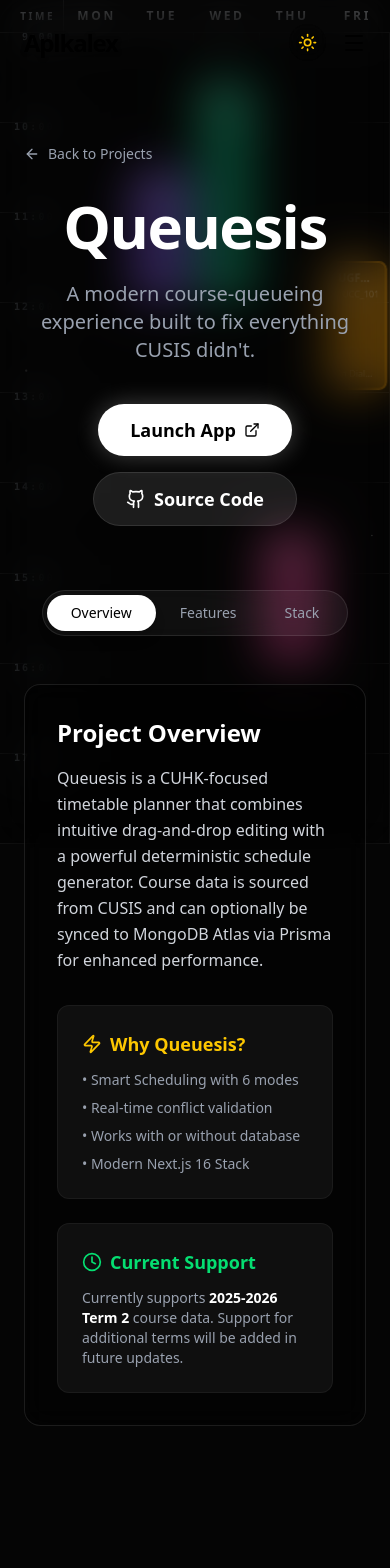
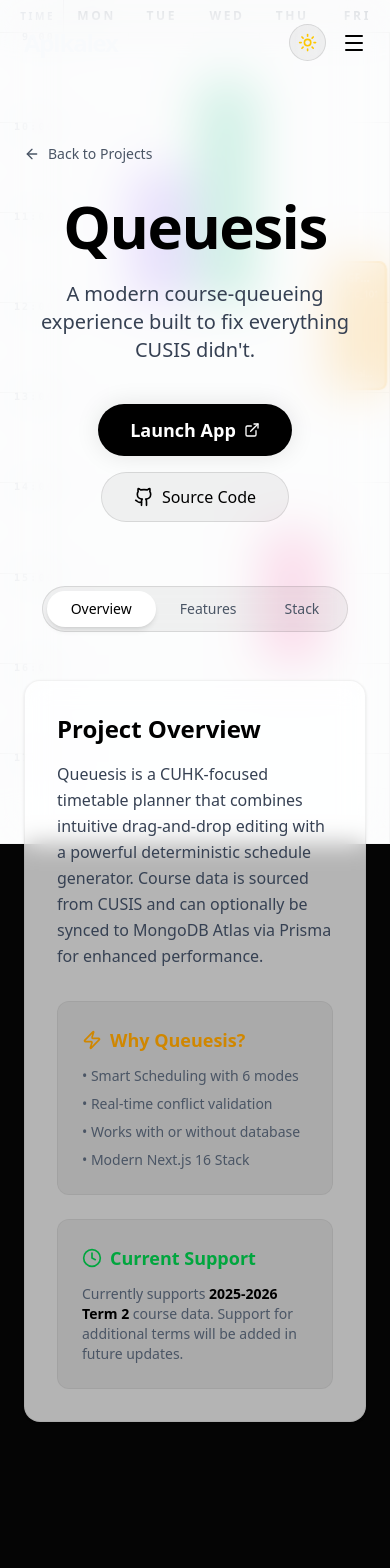
Before and after one commit to Aplkalex/aplkalex.com, a Next.js app: page /queuesis in a window 390 px wide. Shown: the top 1568 px of the page. Built offline with nearby package versions, Linux system fonts and the light colour scheme.

Commit message:
improve UI transitions and enhance light/dark mode styling for various components and pages.

```diff
--- a/src/app/globals.css
+++ b/src/app/globals.css
@@ -27,6 +27,9 @@
 
     /* Interactive */
     --hover-border: rgba(0, 0, 0, 0.12);
+
+    /* Navbar */
+    --navbar-bg-scrolled: rgba(255, 255, 255, 0.75);
 }
 
 .dark {
@@ -40,6 +43,9 @@
     --glass-border: rgba(255, 255, 255, 0.15);
     --gradient-start: #ffffff;
     --gradient-end: #777777;
+
+    /* Navbar */
+    --navbar-bg-scrolled: rgba(0, 0, 0, 0.75);
 }
 
 @theme {
--- a/src/app/page.tsx
+++ b/src/app/page.tsx
@@ -163,7 +163,7 @@
                                         repeatDelay: 1
                                     }}
                                 >👋</motion.span>, I'm <br />
-                                <ScrambleText text="Aplkalex" className="text-black dark:text-white" />.
+                                <ScrambleText text="Aplkalex" className="text-black dark:text-white drop-shadow-[0_4px_12px_rgba(0,0,0,0.25)]" />.
                             </motion.h1>
                             <motion.h2 variants={fadeInUp} className="text-2xl md:text-3xl theme-text-muted mb-6 font-light">
                                 IBBA & Computer Science Student @ CUHK | Exchange @ UBC <br />
--- a/src/app/queuesis/page.tsx
+++ b/src/app/queuesis/page.tsx
@@ -27,20 +27,20 @@
             <AnimatePresence>
                 {zooming && (
                     <motion.div
-                        className="fixed inset-0 z-[9999] bg-black"
+                        className="fixed inset-0 z-[9999] bg-white dark:bg-black"
                         initial={{ clipPath: 'circle(0% at 50% 50%)' }}
                         animate={{ clipPath: 'circle(150% at 50% 50%)' }}
                         exit={{ opacity: 0 }}
-                        transition={{ duration: 0.8, ease: "easeInOut" }}
+                        transition={{ duration: 0.6, ease: [0.22, 1, 0.36, 1] }} // Faster, smoother easing
                     />
                 )}
             </AnimatePresence>
 
             {/* Interactive Background */}
-            <div className="fixed inset-0 z-0">
+            <div className="fixed inset-0 z-0 bg-[#f8f9fa] dark:bg-black">
                 <QueuesisShowcase variant="fullscreen" />
-                {/* Dark overlay to ensure text readability */}
-                <div className="absolute inset-0 bg-black/30 backdrop-blur-xl pointer-events-none" />
+                {/* Overlay - Bright White in light mode, Dark in dark mode */}
+                <div className="absolute inset-0 bg-white/60 dark:bg-black/40 backdrop-blur-xl pointer-events-none" />
             </div>
 
             <div className="container mx-auto px-6 py-12 pb-32 relative z-10 pointer-events-none">
@@ -48,7 +48,7 @@
                 <div className="mb-16 pointer-events-auto">
                     <Link
                         href="/"
-                        className="inline-flex items-center text-sm text-gray-400 hover:text-white transition-colors mb-8 group"
+                        className="inline-flex items-center text-sm text-gray-600 hover:text-black dark:text-gray-400 dark:hover:text-white transition-colors mb-8 group"
                     >
                         <ArrowLeft className="w-4 h-4 mr-2 group-hover:-translate-x-1 transition-transform" />
                         Back to Projects
@@ -58,7 +58,7 @@
                         <motion.h1
                             initial={{ opacity: 0, y: 20 }}
                             animate={{ opacity: 1, y: 0 }}
-                            className="text-6xl md:text-8xl font-bold font-display mb-6 tracking-tight"
+                            className="text-6xl md:text-8xl font-bold font-display mb-6 tracking-tight text-black dark:text-white"
                         >
                             Queuesis
                         </motion.h1>
@@ -67,7 +67,7 @@
                             initial={{ opacity: 0, y: 20 }}
                             animate={{ opacity: 1, y: 0 }}
                             transition={{ delay: 0.1 }}
-                            className="text-xl text-gray-400 mb-10 max-w-2xl"
+                            className="text-xl text-gray-700 dark:text-gray-400 mb-10 max-w-2xl"
                         >
                             A modern course-queueing experience built to fix everything CUSIS didn't.
                         </motion.p>
@@ -95,7 +95,7 @@
                                 }}
                                 whileHover={{ scale: 1.05 }}
                                 whileTap={{ scale: 0.95 }}
-                                className="group px-8 py-3 bg-white text-black rounded-full font-bold text-lg transition-all flex items-center gap-2 shadow-[0_0_25px_rgba(255,255,255,0.25)] hover:shadow-[0_0_45px_rgba(255,255,255,0.4)] relative overflow-hidden"
+                                className="group px-8 py-3 bg-black text-white dark:bg-white dark:text-black rounded-full font-bold text-lg transition-all flex items-center gap-2 shadow-[0_0_25px_rgba(0,0,0,0.1)] hover:shadow-[0_0_45px_rgba(0,0,0,0.2)] dark:shadow-[0_0_25px_rgba(255,255,255,0.25)] dark:hover:shadow-[0_0_45px_rgba(255,255,255,0.4)] relative overflow-hidden"
                             >
                                 <AnimatePresence>
                                     {isLaunching && (
@@ -118,7 +118,7 @@
                                 href="https://github.com/aplkalex/queuesis"
                                 target="_blank"
                                 rel="noopener noreferrer"
-                                className="px-8 py-3 bg-white/10 text-white rounded-full font-bold text-lg hover:bg-white/20 transition-all flex items-center gap-2 border border-white/10"
+                                className="px-8 py-3 bg-black/5 text-black border border-black/10 hover:bg-black/10 dark:bg-white/10 dark:text-white dark:border-white/10 dark:hover:bg-white/20 transition-all flex items-center gap-2 rounded-full"
                             >
                                 <Github className="w-5 h-5" />
                                 Source Code
@@ -130,7 +130,7 @@
                 {/* Content Tabs */}
                 <div className="max-w-4xl mx-auto pointer-events-auto">
                     <div className="flex justify-center mb-12">
-                        <div className="p-1 bg-white/5 rounded-full border border-white/10 backdrop-blur-sm">
+                        <div className="p-1 bg-black/5 border border-black/10 dark:bg-white/5 dark:border-white/10 rounded-full backdrop-blur-sm">
                             {['overview', 'features', 'stack'].map((tab) => (
                                 <button
                                     key={tab}
@@ -138,8 +138,8 @@
                                     className={cn(
                                         "px-6 py-2 rounded-full text-sm font-medium transition-all",
                                         activeTab === tab
-                                            ? "bg-white text-black shadow-lg"
-                                            : "text-gray-400 hover:text-white"
+                                            ? "bg-white text-black shadow-md"
+                                            : "text-gray-600 hover:text-black dark:text-gray-400 dark:hover:text-white"
                                     )}
                                 >
                                     {tab.charAt(0).toUpperCase() + tab.slice(1).replace('stack', ' Tech Stack').replace('features', ' Key Features')}
@@ -157,32 +157,32 @@
                             transition={{ duration: 0.3 }}
                         >
                             {activeTab === 'overview' && (
-                                <div className="bg-black/40 border border-white/10 rounded-2xl p-8 backdrop-blur-md">
-                                    <h2 className="text-2xl font-bold mb-4 font-display">Project Overview</h2>
-                                    <p className="text-gray-300 leading-relaxed mb-8">
+                                <div className="bg-white/70 border border-black/5 dark:bg-black/40 dark:border-white/10 rounded-2xl p-8 backdrop-blur-md shadow-sm dark:shadow-none">
+                                    <h2 className="text-2xl font-bold mb-4 font-display text-black dark:text-white">Project Overview</h2>
+                                    <p className="text-gray-700 dark:text-gray-300 leading-relaxed mb-8">
                                         Queuesis is a CUHK-focused timetable planner that combines intuitive drag-and-drop editing with a powerful
                                         deterministic schedule generator. Course data is sourced from CUSIS and can optionally be synced to MongoDB
                                         Atlas via Prisma for enhanced performance.
                                     </p>
 
                                     <div className="grid md:grid-cols-2 gap-6">
-                                        <div className="bg-white/5 rounded-xl p-6 border border-white/5">
-                                            <h3 className="text-lg font-bold mb-3 flex items-center gap-2 text-yellow-400">
+                                        <div className="bg-black/5 border border-black/5 dark:bg-white/5 dark:border-white/5 rounded-xl p-6">
+                                            <h3 className="text-lg font-bold mb-3 flex items-center gap-2 text-yellow-600 dark:text-yellow-400">
                                                 <Zap className="w-5 h-5" /> Why Queuesis?
                                             </h3>
-                                            <ul className="space-y-2 text-sm text-gray-400">
+                                            <ul className="space-y-2 text-sm text-gray-600 dark:text-gray-400">
                                                 <li className="flex items-center gap-2">• Smart Scheduling with 6 modes</li>
                                                 <li className="flex items-center gap-2">• Real-time conflict validation</li>
                                                 <li className="flex items-center gap-2">• Works with or without database</li>
                                                 <li className="flex items-center gap-2">• Modern Next.js 16 Stack</li>
                                             </ul>
                                         </div>
-                                        <div className="bg-white/5 rounded-xl p-6 border border-white/5">
-                                            <h3 className="text-lg font-bold mb-3 flex items-center gap-2 text-green-400">
+                                        <div className="bg-black/5 border border-black/5 dark:bg-white/5 dark:border-white/5 rounded-xl p-6">
+                                            <h3 className="text-lg font-bold mb-3 flex items-center gap-2 text-green-600 dark:text-green-400">
                                                 <Clock className="w-5 h-5" /> Current Support
                                             </h3>
-                                            <p className="text-sm text-gray-400">
-                                                Currently supports <span className="text-white font-bold">2025-2026 Term 2</span> course data.
+                                            <p className="text-sm text-gray-600 dark:text-gray-400">
+                                                Currently supports <span className="text-black dark:text-white font-bold">2025-2026 Term 2</span> course data.
                                                 Support for additional terms will be added in future updates.
                                             </p>
                                         </div>
@@ -203,14 +203,14 @@
                                             initial={{ opacity: 0, x: -20 }}
                                             animate={{ opacity: 1, x: 0 }}
                                             transition={{ delay: i * 0.1 }}
-                                            className="bg-black/40 border border-white/10 rounded-xl p-6 flex items-start gap-4 backdrop-blur-md hover:bg-white/5 transition-colors"
+                                            className="bg-white/70 border border-black/5 dark:bg-black/40 dark:border-white/10 rounded-xl p-6 flex items-start gap-4 backdrop-blur-md hover:bg-black/5 dark:hover:bg-white/5 transition-colors shadow-sm dark:shadow-none"
                                         >
-                                            <div className="p-3 bg-white/5 rounded-lg">
+                                            <div className="p-3 bg-black/5 dark:bg-white/5 rounded-lg">
                                                 {feature.icon}
                                             </div>
                                             <div>
-                                                <h3 className="text-lg font-bold mb-1">{feature.title}</h3>
-                                                <p className="text-gray-400 text-sm">{feature.desc}</p>
+                                                <h3 className="text-lg font-bold mb-1 text-black dark:text-white">{feature.title}</h3>
+                                                <p className="text-gray-600 dark:text-gray-400 text-sm">{feature.desc}</p>
                                             </div>
                                         </motion.div>
                                     ))}
@@ -233,12 +233,12 @@
                                             initial={{ opacity: 0, scale: 0.9 }}
                                             animate={{ opacity: 1, scale: 1 }}
                                             transition={{ delay: i * 0.05 }}
-                                            className="bg-black/40 border border-white/10 rounded-xl p-6 flex flex-col items-center gap-3 hover:border-white/30 transition-colors backdrop-blur-md group"
+                                            className="bg-white/70 border border-black/5 dark:bg-black/40 dark:border-white/10 rounded-xl p-6 flex flex-col items-center gap-3 hover:border-black/30 dark:hover:border-white/30 transition-colors backdrop-blur-md group shadow-sm dark:shadow-none"
                                         >
                                             <div className="group-hover:scale-110 transition-transform duration-300">
                                                 {tech.icon}
                                             </div>
-                                            <span className="font-mono text-sm text-gray-300">{tech.name}</span>
+                                            <span className="font-mono text-sm text-gray-700 dark:text-gray-300">{tech.name}</span>
                                         </motion.div>
                                     ))}
                                 </div>
--- a/src/components/Navbar.tsx
+++ b/src/components/Navbar.tsx
@@ -21,16 +21,20 @@
     return (
         <nav
             className={cn(
-                'fixed top-0 w-full z-50 transition-all duration-300 border-b',
+                'fixed top-0 w-full z-50 transition-all duration-500 border-b',
                 scrolled
-                    ? 'bg-white/70 dark:bg-black/70 backdrop-blur-xl border-black/5 dark:border-white/10 py-4 shadow-sm dark:shadow-lg'
+                    ? 'backdrop-blur-xl border-black/5 dark:border-white/10 py-4 shadow-sm dark:shadow-lg'
                     : 'bg-transparent border-transparent py-6'
             )}
+            style={{
+                backgroundColor: scrolled ? 'var(--navbar-bg-scrolled)' : 'transparent'
+            }}
         >
             <div className="container mx-auto px-6 flex justify-between items-center">
                 <Link
                     href="/"
-                    className="text-2xl font-bold tracking-tighter font-display text-black dark:text-white drop-shadow-[0_1px_2px_rgba(0,0,0,0.15)]"
+                    className="text-2xl font-bold tracking-tighter font-display transition-colors duration-500"
+                    style={{ color: 'var(--foreground-strong)' }}
                 >
                     Aplkalex
                 </Link>
@@ -46,8 +50,9 @@
                     <Link href="/awards" className="text-sm text-gray-700 hover:text-black dark:text-gray-400 dark:hover:text-white transition-colors">
                         Awards
                     </Link>
-                    <ThemeToggle />
-
+                    <div className="transition-opacity duration-500 opacity-100">
+                        <ThemeToggle />
+                    </div>
                     <Link
                         href="/#contact"
                         className="px-5 py-2 bg-black text-white dark:bg-white dark:text-black rounded-full text-sm font-semibold hover:scale-105 transition-transform"
@@ -60,7 +65,7 @@
                 <div className="md:hidden flex items-center gap-4">
                     <ThemeToggle />
                     <button
-                        className="text-black dark:text-white"
+                        className="text-black dark:text-white transition-colors duration-500"
                         onClick={() => setMobileMenuOpen(!mobileMenuOpen)}
                     >
                         {mobileMenuOpen ? <X /> : <Menu />}
--- a/src/components/ui/QueuesisShowcase.tsx
+++ b/src/components/ui/QueuesisShowcase.tsx
@@ -69,22 +69,22 @@
     return (
         <div className={cn(
             "w-full h-full flex flex-col overflow-hidden relative pointer-events-auto",
-            isCard && "bg-white/[0.03] rounded-2xl border border-white/[0.07] shadow-[0_32px_72px_-50px_rgba(15,23,42,0.55)] backdrop-blur-none",
+            isCard && "bg-black/[0.03] dark:bg-white/[0.03] rounded-2xl border border-black/[0.07] dark:border-white/[0.07] shadow-[0_32px_72px_-50px_rgba(15,23,42,0.1)] dark:shadow-[0_32px_72px_-50px_rgba(15,23,42,0.55)] backdrop-blur-none",
             className
         )}>
             {/* Grid Header */}
             <div className={cn(
                 "flex border-b bg-transparent",
-                isCard ? "border-white/[0.05]" : "border-white/10"
+                isCard ? "border-black/[0.05] dark:border-white/[0.05]" : "border-black/10 dark:border-white/10"
             )}>
                 <div className={cn(
                     "w-16 border-r flex items-center justify-end pr-2 py-2",
-                    isCard ? "border-white/[0.05]" : "border-white/10"
+                    isCard ? "border-black/[0.05] dark:border-white/[0.05]" : "border-black/10 dark:border-white/10"
                 )}>
-                    <span className="text-[10px] font-semibold uppercase tracking-[0.25em] text-slate-200/70">Time</span>
+                    <span className="text-[10px] font-semibold uppercase tracking-[0.25em] text-slate-500/70 dark:text-slate-200/70">Time</span>
                 </div>
                 {DAYS.map(day => (
-                    <div key={day} className="flex-1 py-2 text-center text-xs font-semibold uppercase tracking-[0.22em] text-slate-100/85">
+                    <div key={day} className="flex-1 py-2 text-center text-xs font-semibold uppercase tracking-[0.22em] text-slate-700/85 dark:text-slate-100/85">
                         {day}
                     </div>
                 ))}
@@ -96,12 +96,12 @@
                     {/* Time Column */}
                     <div className={cn(
                         "w-16 flex-shrink-0 border-r bg-transparent",
-                        isCard ? "border-white/[0.05]" : "border-white/10"
+                        isCard ? "border-black/[0.05] dark:border-white/[0.05]" : "border-black/10 dark:border-white/10"
                     )}>
                         {HOURS.map(hour => (
                             <div key={hour} className={cn(
-                                "h-[11.11%] border-b text-[10px] font-semibold uppercase tracking-[0.22em] font-mono text-right text-slate-300/75 pr-2 pt-1 relative",
-                                isCard ? "border-white/[0.05]" : "border-white/10"
+                                "h-[11.11%] border-b text-[10px] font-semibold uppercase tracking-[0.22em] font-mono text-right text-slate-500/75 dark:text-slate-300/75 pr-2 pt-1 relative",
+                                isCard ? "border-black/[0.05] dark:border-white/[0.05]" : "border-black/10 dark:border-white/10"
                             )}>
                                 <span className="-top-2 relative">{hour}:00</span>
                             </div>
@@ -112,12 +112,12 @@
                     {DAYS.map((_, index) => (
                         <div key={index} className={cn(
                             "flex-1 border-r relative",
-                            isCard ? "border-white/[0.05]" : "border-white/10"
+                            isCard ? "border-black/[0.05] dark:border-white/[0.05]" : "border-black/10 dark:border-white/10"
                         )}>
                             {HOURS.map(hour => (
                                 <div key={hour} className={cn(
                                     "h-[11.11%] border-b",
-                                    isCard ? "border-white/[0.08]" : "border-white/10"
+                                    isCard ? "border-black/[0.08] dark:border-white/[0.08]" : "border-black/10 dark:border-white/10"
                                 )} />
                             ))}
                         </div>
--- a/src/components/ui/ZoomableCard.tsx
+++ b/src/components/ui/ZoomableCard.tsx
@@ -47,8 +47,8 @@
                 <motion.div
                     initial={{ opacity: 0 }}
                     animate={{ opacity: 1 }}
-                    transition={{ duration: 0.3 }}
-                    className="fixed inset-0 bg-white/90 dark:bg-black/95 backdrop-blur-sm z-50"
+                    transition={{ duration: 0.2 }}
+                    className="fixed inset-0 bg-white/95 dark:bg-black/95 backdrop-blur-md z-50"
                     onClick={!isRedirecting ? () => setIsExpanded(false) : undefined}
                 />
             )}
@@ -68,7 +68,7 @@
                     boxShadow: "var(--glass-shadow)"
                 } : undefined}
                 transition={{
-                    layout: { duration: 0.35, ease: [0.4, 0, 0.2, 1] },
+                    layout: { duration: 0.25, ease: [0.2, 0, 0.2, 1] }, // Ultra-fast, snappy
                     scale: { duration: 0.2 },
                     y: { duration: 0.2 }
                 }}
```
